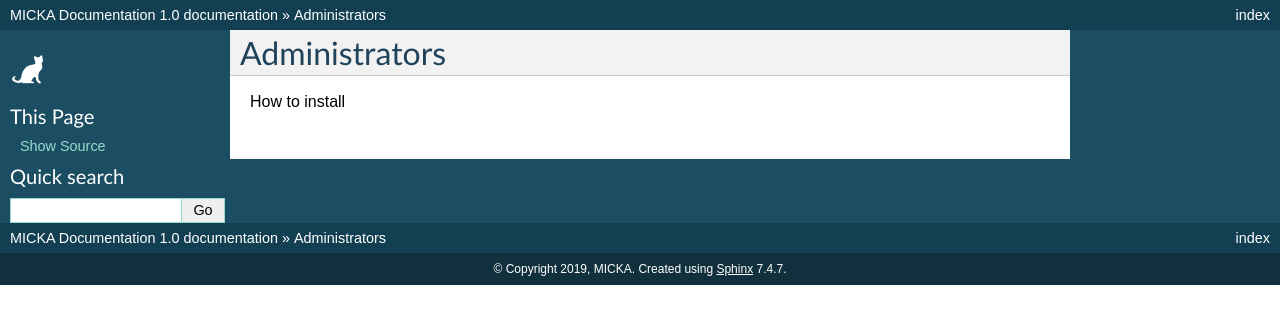
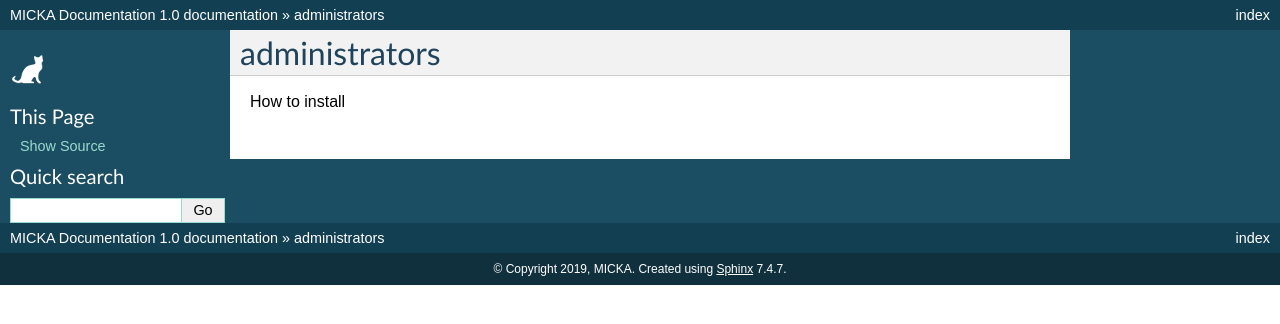
Before and after one commit to CzechGeologicalSurvey/MICKA-Docs, a Sphinx documentation site: the page built from docs/Admin.rst, in a window 1280 px wide. Shown: the top 324 px of the page. Built offline with Sphinx 7.4.7, drawn with Linux system fonts in a browser that asks for light colours; pages that are not in the unit, such as notebooks, are missing from menus.

```diff
--- a/docs/Admin.rst
+++ b/docs/Admin.rst
@@ -1,4 +1,4 @@
-Administrators
+administrators
 ###################
 
 How to install
```
